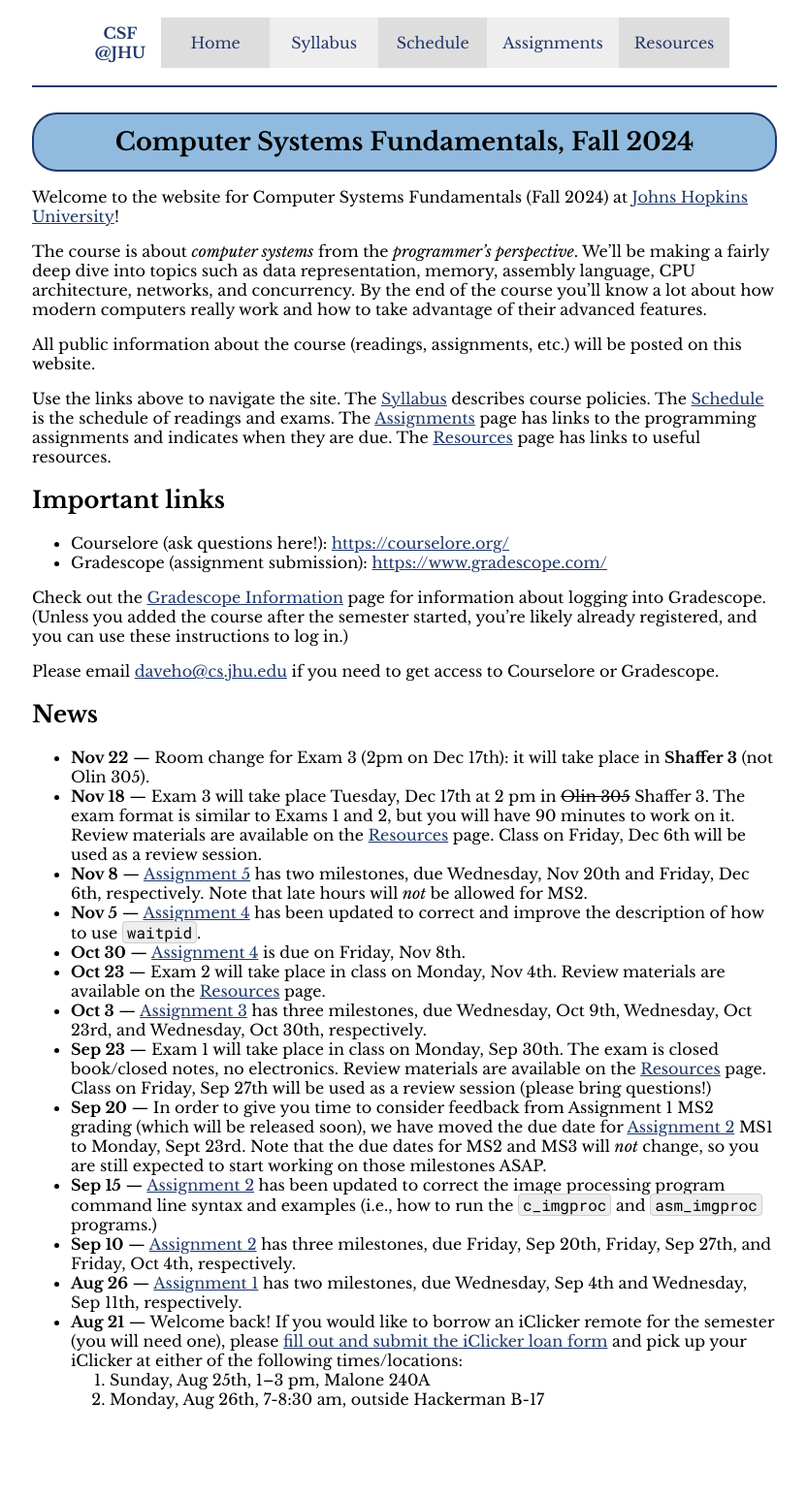
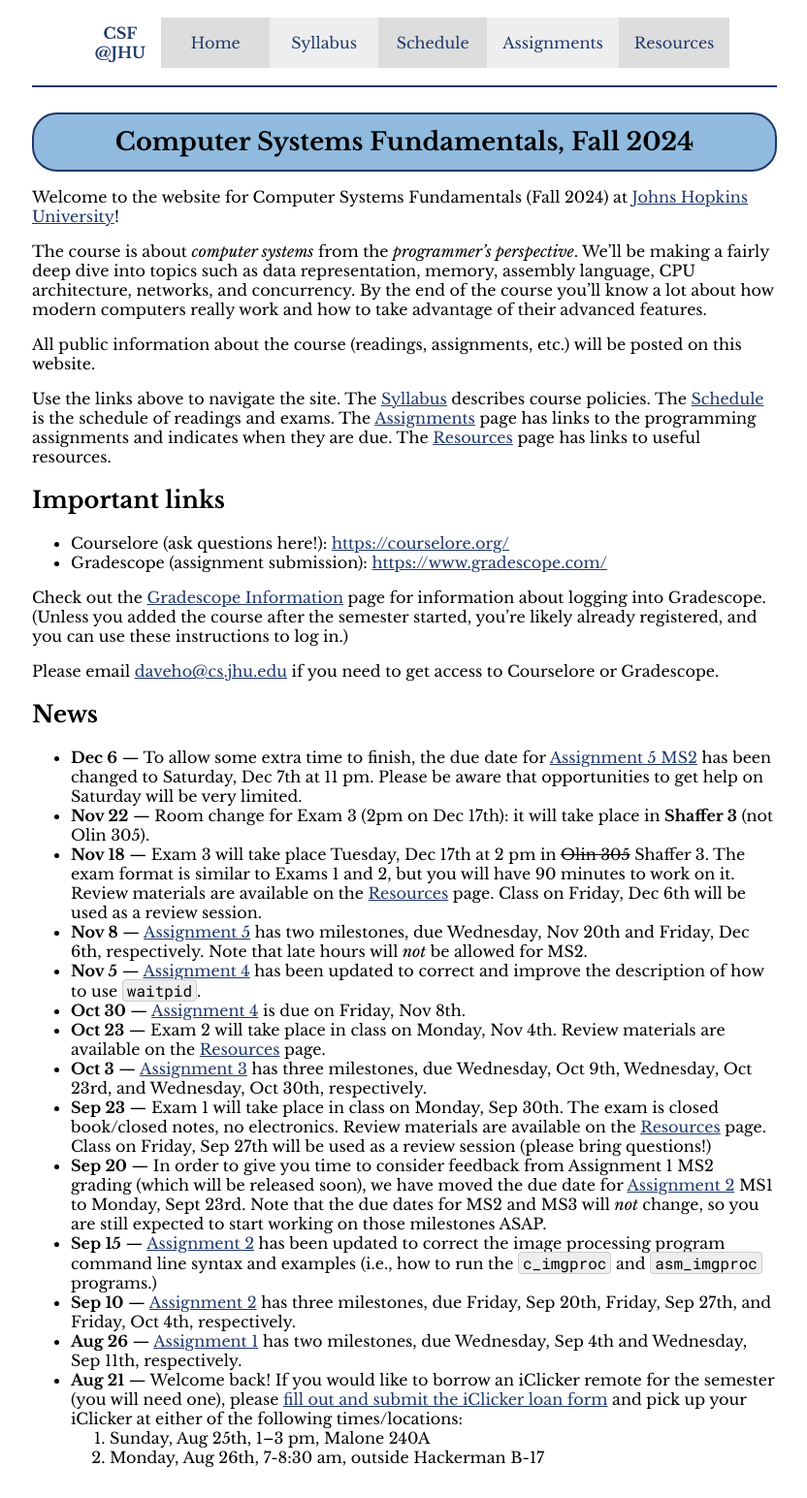
Before and after one commit to jhucsf/fall2024, a Jekyll site: the page built from index.md, in a window 1280 px wide. Shown: the whole page at 97% size, without its empty margins (223-1055 px from the left). Built offline with Jekyll 4.4.1, drawn with Linux system fonts in a browser that asks for light colours; before the commit the page ends 1485 px from its top, so only the background shows below that.

Commit message:
allow 24 additional hours on A5 MS2

```diff
--- a/index.md
+++ b/index.md
@@ -38,6 +38,10 @@ Gradescope.
 
 ## News
 
+* **Dec 6** — To allow some extra time to finish, the due date for
+  [Assignment 5 MS2](assign/assign05.html) has been changed to Saturday,
+  Dec 7th at 11 pm. Please be aware that opportunities to get help
+  on Saturday will be very limited.
 * **Nov 22** — Room change for Exam 3 (2pm on Dec 17th): it will take place
   in **Shaffer 3** (not Olin 305).
 * **Nov 18** — Exam 3 will take place Tuesday, Dec 17th at 2 pm in <strike>Olin 305</strike> Shaffer 3.
--- a/schedule.csv
+++ b/schedule.csv
@@ -41,5 +41,5 @@ Nov 22,"Concurrency with processes",lectures/lecture32-public.pdf,mp_webserver.z
 Nov 25–29,"*Fall vacation, no class*"
 Dec 2,"Concurrency with I/O multiplexing",lectures/lecture33-public.pdf,iomux.zip,*CSAPP* 12.2,
 Dec 4,Bonus topics,lectures/lecture34-public.pdf,bonus.zip
-Dec 6,"Exam 3 review session",,,,"[A5](assign/assign05.html) MS2 due"
+Dec 6,"Exam 3 review session",,,,"[A5](assign/assign05.html) MS2 due<br>Sat 12/7"
 Dec 17,"**Exam 3**, 2pm, in Shaffer 3"
```
Also changed, not shown: assign/assign05.md (+1 -1 lines), assignments.md (+1 -1 lines), schedule.md (+1 -1 lines).
